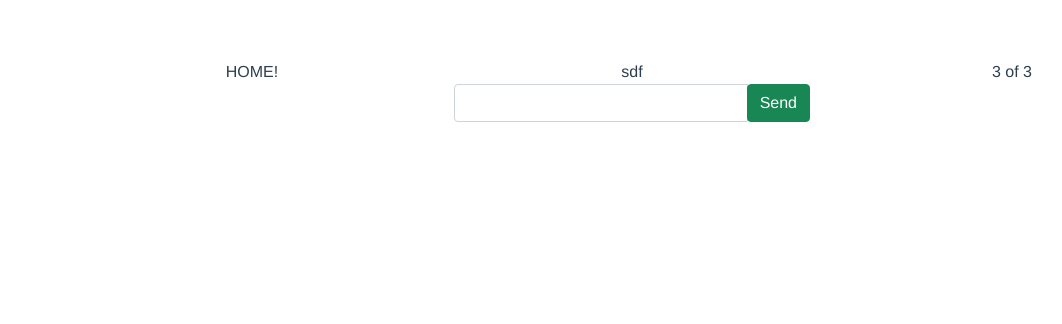
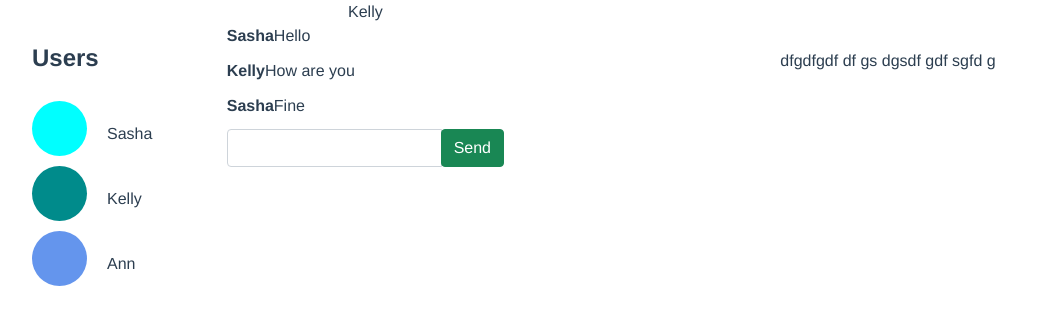
Before and after one commit to SandraRadz/Socket_chat_Vue, a Vue app in the folder socket-chat-client/: page / in a window 1280 px wide. Shown: the top 324 px of the page, without its empty margins (8-1070 px from the left). Built offline with nearby package versions, Linux system fonts and the light colour scheme; no server answers.

Commit message:
user and message panels

```diff
--- a/socket-chat-client/src/App.vue
+++ b/socket-chat-client/src/App.vue
@@ -1,11 +1,13 @@
 <template>
   <div id="app">
-    <b-container class="bv-example-row">
-      <b-row>
-        <b-col>HOME!</b-col>
-        <b-col>
+    <div class="column left-column">
+      <div class="left-column-container">
+          <div id="user-list-column" class="column">
+            <UserPanel :users="users"/>
+          </div>
+          <div id="message-column" class="column">
             <div class="message-list-block">
-            sdf
+              <MessagePanel :messages="messages" :current_chat_name="current_chat_name"/>
             </div>
             <div class="create-message-block">
               <b-input-group>
@@ -15,36 +17,39 @@
                 </b-input-group-append>
               </b-input-group>
             </div>
-        </b-col>
-        <b-col>3 of 3</b-col>
-      </b-row>
-    </b-container>
+          </div>
+      </div>
+    </div>
+    <div class="column right-column">
+dfgdfgdf df gs dgsdf gdf sgfd g
+    </div>
   </div>
 </template>
 
 <script>
-// import Home from './components/Home.vue'
+import UserPanel from './components/UserPanel'
+import MessagePanel from "@/components/MessagePanel";
 
 export default {
   name: 'App',
-  // components: {
-  //   Home
-  // },
+  components: {
+    MessagePanel,
+    UserPanel
+  },
 
   data: function() {
     return {
       message: '',
-      messages: [],
+      messages: [{name: "Sasha", text: "Hello"}, {name: "Kelly", text: "How are you"}, {name: "Sasha", text: "Fine"}],
+      current_chat_name: 'Kelly',
+      users: [{name: "Sasha", icon_color: "aqua"}, {name: "Kelly", icon_color: "darkcyan"}, {name: "Ann", icon_color: "cornflowerblue"}],
       connection: null
     }
   },
   methods: {
     sendMessage(e) {
       e.preventDefault();
-      this.connection.send({
-        user: 'Sasha',
-        msg: this.message
-      });
+      this.connection.send(this.message);
 
       this.message = '';
       console.log("send message");
@@ -80,6 +85,31 @@ export default {
   -moz-osx-font-smoothing: grayscale;
   text-align: center;
   color: #2c3e50;
-  margin-top: 60px;
 }
+.column{
+  display: inline-block;
+}
+
+.left-column{
+  width: 40%;
+}
+
+.right-column{
+  width: 60%;
+}
+
+#user-list-column{
+  width: 250px;
+  float: left;
+}
+
+#message-column{
+  float: left;
+  flex-grow: 1;
+}
+
+.left-column-container{
+  display: flex;
+}
+
 </style>
--- a/socket-chat-client/src/components/Home.vue
+++ /dev/null
@@ -1,39 +0,0 @@
-<template>
-  <div class="hello">
-    <b-container class="bv-example-row">
-      <b-row>
-        <b-col>HOME</b-col>
-        <b-col>
-          <div class="message-list-block">
-            sdf
-          </div>
-          <div class="create-message-block">
-            <b-input-group>
-              <b-form-input v-model="message"></b-form-input>
-              <b-input-group-append>
-                <b-button variant="success">Send</b-button>
-              </b-input-group-append>
-            </b-input-group>
-          </div>
-        </b-col>
-        <b-col>3 of 3</b-col>
-      </b-row>
-    </b-container>
-  </div>
-</template>
-
-<script>
-
-export default {
-  name: 'Home'
-
-}
-</script>
-
-<!-- Add "scoped" attribute to limit CSS to this component only -->
-<style scoped>
-.message-list-block{
-  height: 500px;
-}
-
-</style>
--- /dev/null
+++ b/socket-chat-client/src/components/MessagePanel.vue
@@ -0,0 +1,35 @@
+<template>
+  <div>
+    <div class="user-block-header">
+      <div class="title"> {{current_chat_name}}</div>
+    </div>
+    <div class="user-list">
+      <div v-for="(message, index) in messages" v-bind:key="index">
+        <Message :message="message"/>
+      </div>
+    </div>
+  </div>
+</template>
+
+<script>
+import Message from "./ui-elements/Message";
+export default {
+  name: "MessagePanel",
+  comments: Message,
+  components: {
+    Message
+  },
+  props: {
+    current_chat_name: {
+      require: true
+    },
+    messages: {
+      require: true
+    }
+  }
+}
+</script>
+
+<style scoped>
+
+</style>
--- /dev/null
+++ b/socket-chat-client/src/components/UserPanel.vue
@@ -0,0 +1,44 @@
+<template>
+  <div>
+    <div class="user-block-header">
+      <div class="title">Users</div>
+    </div>
+    <div class="user-list">
+      <div v-for="(user, index) in users" v-bind:key="index">
+        <User :user="user"/>
+      </div>
+    </div>
+  </div>
+</template>
+
+<script>
+import User from "./ui-elements/User"
+
+export default {
+  name: "UserPanel",
+  components:{
+    User
+  },
+  props: {
+    users: {
+      require: true
+    }
+  }
+}
+</script>
+
+<style scoped>
+.user-block-header{
+  padding: 40px 20px 20px 40px;
+
+}
+
+.title{
+  text-align: left;
+  font-size: 24px;
+  color: #2c3e50;
+  font-weight: bold;
+
+
+}
+</style>
--- /dev/null
+++ b/socket-chat-client/src/components/ui-elements/Message.vue
@@ -0,0 +1,34 @@
+<template>
+  <div class="message-container">
+<!--    <div v-bind:style="{background: user['icon_color']}" class="user-logo"></div>-->
+    <div class="user-name">{{ message['name'] }}</div>
+    <div class="message">{{ message['text'] }}</div>
+  </div>
+</template>
+
+<script>
+export default {
+  name: "Message",
+  props: {
+    message: {
+      require: true
+    }
+  }
+}
+</script>
+
+<style scoped>
+  .message-container{
+    display: flex;
+    /*padding: 5px 15px 5px 40px;*/
+    min-height: 35px;
+  }
+  .user-name{
+    font-weight: bold;
+    margin-bottom: 10px;
+    display: block;
+  }
+  .message{
+    display: block;
+  }
+</style>
--- /dev/null
+++ b/socket-chat-client/src/components/ui-elements/User.vue
@@ -0,0 +1,36 @@
+<template>
+  <div class="user-info-container">
+    <div v-bind:style="{background: user['icon_color']}" class="user-logo"></div>
+    <div class="user-name">{{ user['name'] }}</div>
+  </div>
+</template>
+
+<script>
+export default {
+  name: "User",
+  props: {
+    user: {
+      require: true
+    }
+  }
+}
+</script>
+
+<style scoped>
+.user-info-container{
+  display: flex;
+  padding: 5px 15px 5px 40px;
+  height: 65px;
+}
+.user-logo{
+  margin-right: 20px;
+  width: 55px;
+  height: 55px;
+  border-radius: 28px;
+}
+.user-name{
+  line-height: 65px;
+  /* todo vertical middle */
+  vertical-align: middle;
+}
+</style>
```
Also changed, not shown: 1 other file (tests, documents, lock files or other folders). Lines whose indentation alone changed are shown as unchanged.
